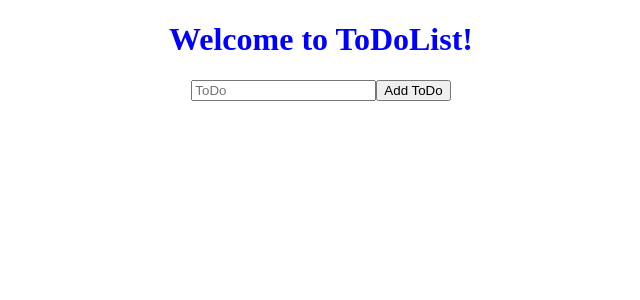
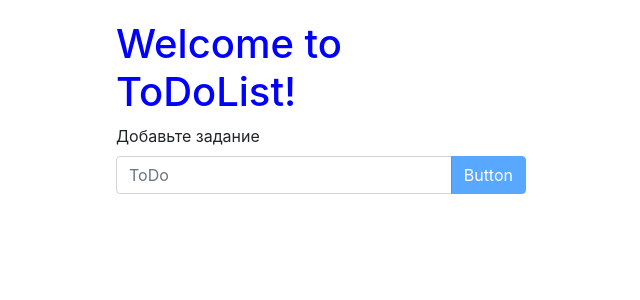
Before and after one commit to Matroskin94/angularToDoList, an Angular app: page / in a window 1280 px wide. Shown: the top 300 px of the page, without its empty margins (319-959 px from the left). Built offline with nearby package versions, Linux system fonts and the light colour scheme.

Commit message:
Adding of ToDo items finished

```diff
--- a/package.json
+++ b/package.json
@@ -32,6 +32,7 @@
     "@types/jasmine": "~2.8.3",
     "@types/jasminewd2": "~2.0.2",
     "@types/node": "~6.0.60",
+    "bootstrap": "^4.0.0",
     "codelyzer": "^4.0.1",
     "jasmine-core": "~2.8.0",
     "jasmine-spec-reporter": "~4.2.1",
--- a/src/app/app.component.css
+++ b/src/app/app.component.css
@@ -1,3 +1,15 @@
-.header{
+.toDoContainer {
+    width: 410px;
+    margin: 20px auto;
+}
+.header {
     color:blue;
 }
+
+.itemHeader {
+    height: 2em;
+}
+
+.itemList {
+    margin-top: 20px;
+}
--- a/src/app/app.component.html
+++ b/src/app/app.component.html
@@ -1,8 +1,34 @@
 <!--The content below is only a placeholder and can be replaced.-->
-<div style="text-align:center">
+<div class="toDoContainer">
   <h1 class="header">
     Welcome to {{ title }}!
   </h1>
-  <input type="text" name="" placeholder="ToDo">
-  <button>Add ToDo</button>
+  <form [formGroup]="form" (ngSubmit)="addToDo()">
+    <div>
+      <div class="itemHeader">
+        <p *ngIf="form.get('toDoInput').invalid" >Добавьте задание</p>
+      </div>
+      <div class="input-group mb-3">
+        <input
+          type="text"
+          class="form-control"
+          placeholder="ToDo"
+          aria-label="Recipient's username"
+          aria-describedby="basic-addon2"
+          formControlName="toDoInput"
+        >
+        <div class="input-group-append">
+          <button
+            class="btn btn-primary"
+            type="submit"
+            [disabled]="form.invalid"
+          >Button
+          </button>
+        </div>
+      </div>
+    </div>
+  </form>
+  <div class="itemList">
+    <app-to-do-item *ngFor="let item of toDoListItems; let i = index " [idx] = "i" [toDoItem] = "item"></app-to-do-item>
+  </div>
 </div>
--- a/src/app/app.component.ts
+++ b/src/app/app.component.ts
@@ -1,10 +1,30 @@
-import { Component } from '@angular/core';
+import { Component, OnInit } from '@angular/core';
+import { FormControl, FormGroup, Validators } from '@angular/forms';
 
 @Component({
   selector: 'app-root',
   templateUrl: './app.component.html',
   styleUrls: ['./app.component.css']
 })
-export class AppComponent {
+export class AppComponent implements OnInit {
   title = 'ToDoList';
+  form: FormGroup;
+  toDoListItems: Object[] = [];
+  ngOnInit() {
+    this.form = new FormGroup({
+        toDoInput: new FormControl('', Validators.required)
+    });
+  }
+  getRandomInt(min, max) {
+    return Math.floor(Math.random() * (max - min)) + min;
+  }
+  addToDo() {
+    console.log('New Item', this.form.value);
+    this.toDoListItems.push({
+        toDoText: this.form.value.toDoInput,
+        fullfield: false,
+        id: this.getRandomInt(0, 100000)
+    });
+    console.log(this.toDoListItems);
+  }
 }
--- /dev/null
+++ b/src/app/to-do-item/to-do-item.component.css
@@ -0,0 +1,3 @@
+.toDoNumber{
+    font-weight: bold;
+}
--- /dev/null
+++ b/src/app/to-do-item/to-do-item.component.html
@@ -0,0 +1,3 @@
+<div>
+    <p><span class="toDoNumber">#{{idx + 1}}</span> {{toDoItem.toDoText}} </p>
+</div>
--- /dev/null
+++ b/src/app/to-do-item/to-do-item.component.ts
@@ -0,0 +1,22 @@
+import { Component, OnInit, Input } from '@angular/core';
+
+@Component({
+  selector: 'app-to-do-item',
+  templateUrl: './to-do-item.component.html',
+  styleUrls: ['./to-do-item.component.css']
+})
+export class ToDoItemComponent implements OnInit {
+    @Input()
+    toDoItem: {
+        toDoText: string,
+        fullfield: boolean,
+        id: number
+    };
+    @Input() idx: number
+    toDoNumber = 1;
+    toDoText = 'Finish Angular Todo Application'
+
+    ngOnInit() {
+    }
+
+}
--- a/src/index.html
+++ b/src/index.html
@@ -9,6 +9,6 @@
   <link rel="icon" type="image/x-icon" href="favicon.ico">
 </head>
 <body>
-  <app-root></app-root>
+  <app-root>Loading...</app-root>
 </body>
 </html>
```
Also changed, not shown: src/app/app.module.ts (+8 -3 lines), .angular-cli.json, 1 other file (tests, documents, lock files or other folders).
